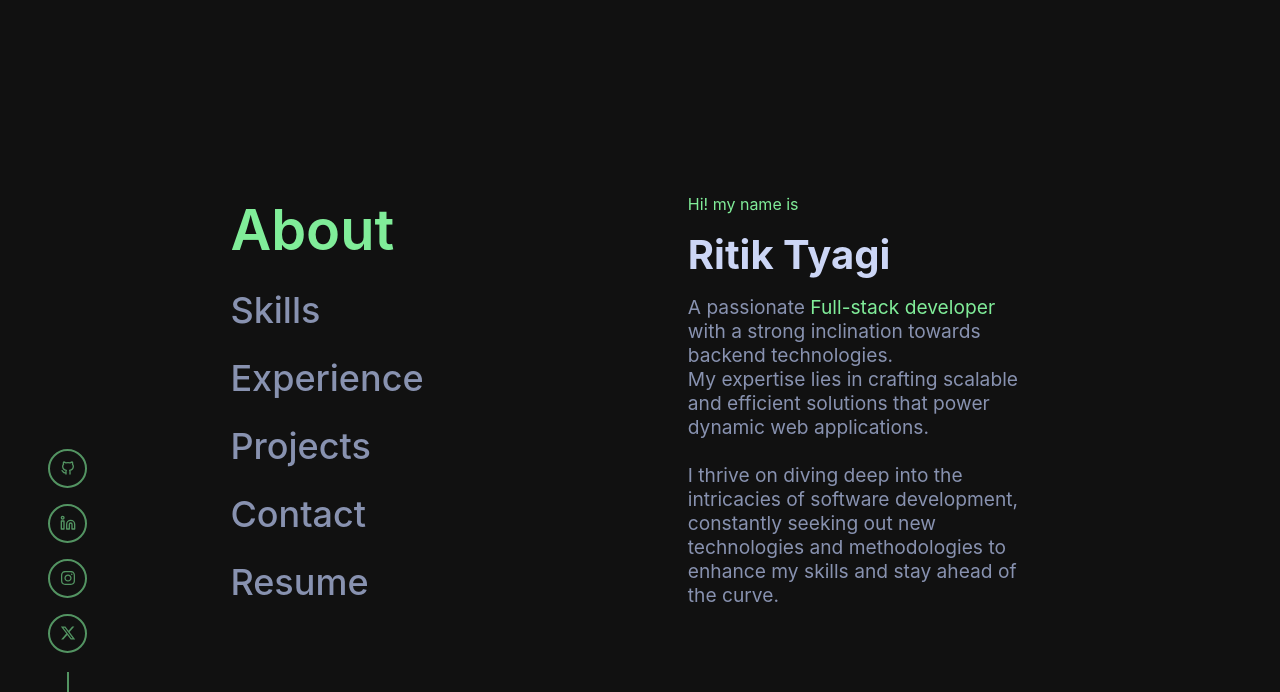
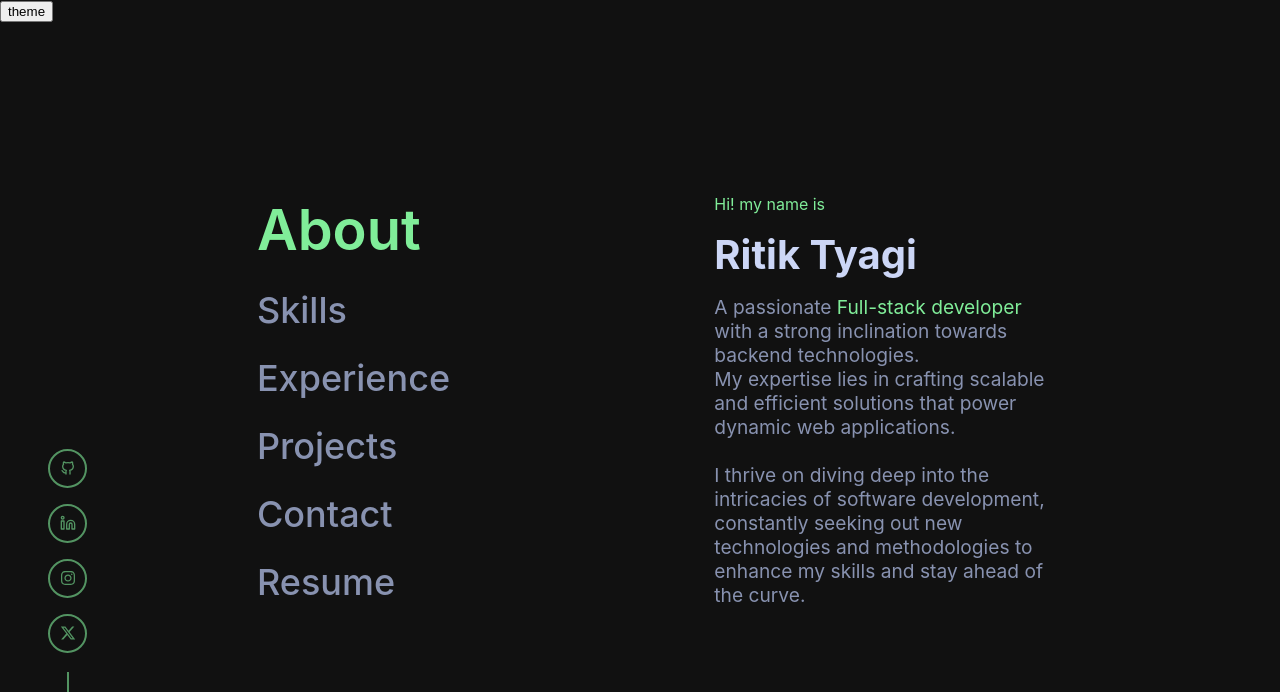
Before and after one commit to Reck1618/portfolio_v1, a React (Vite) app: page / in a window 1280 px wide. Shown: the top 692 px of the page. Built offline with nearby package versions, Linux system fonts and the light colour scheme.

Commit message:
added light and dark theme

```diff
--- a/src/componenets/about/About.css
+++ b/src/componenets/about/About.css
@@ -17,6 +17,11 @@
     color: var(--highlight);
 
 }
+
+.light-theme .about-container p {
+    font-weight: 600;
+}
+
 .about-container h1 {
     font-size: 2.5rem;
     margin: 1rem 0;
--- /dev/null
+++ b/src/componenets/theme-button/Theme-button.jsx
@@ -0,0 +1,19 @@
+import { useState } from 'react';
+import '../../index.css';
+
+function ThemeButton() {
+  const [isLightMode, setIsLightMode] = useState(false);
+
+  const toggleTheme = () => {
+    setIsLightMode(!isLightMode);
+    document.body.classList.toggle('light-theme');
+  };
+
+  return (
+    <div className='theme-button-container'>
+      <button className='theme-button' onClick={toggleTheme}>theme</button>
+    </div>
+  );
+}
+
+export default ThemeButton;
--- a/src/index.css
+++ b/src/index.css
@@ -23,12 +23,29 @@
 
 }
 
+.light-theme {
+  --bg-1: #FDF6F6;
+  --bg-2: #e5e5e5;
+
+  --text: #111111;
+  --text-1: #222222;
+  --text-2: #333333;
+  --text-3: #444444;
+
+  --highlight:  #735DA5;
+  --highlight-2: rgba(115, 93, 165, 0.2);
+  --highlight-4: rgba(115, 93, 165, 0.4);
+  --highlight-6: rgba(115, 93, 165, 0.8);
+  --highlight-8: rgba(115, 93, 165, 1);
+}
+
 
 body {
   height: 100vh;
   width: 100vw;
   margin: 0;
   background-color: var(--bg-1);
+  transition: all 0.6s ease-in-out;
 }
 
 #root {
--- a/src/pages/main-page/Main-page.jsx
+++ b/src/pages/main-page/Main-page.jsx
@@ -1,11 +1,13 @@
 import SideBar from '../../componenets/side-bar/Side-bar';
 import Navigation from '../../componenets/navigation/Navigation';
+import ThemeButton from '../../componenets/theme-button/Theme-button';
 import './Main-page.css';
 
 const MainPage = () => {
 
     return (
         <>
+            <ThemeButton />
             <SideBar />
             <Navigation />
         </>
```
Also changed, not shown: src/componenets/theme-button/Theme-button.css (added).
